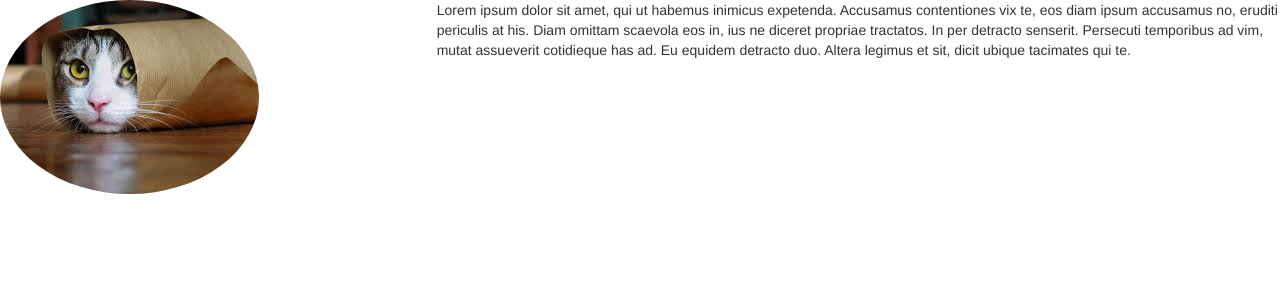
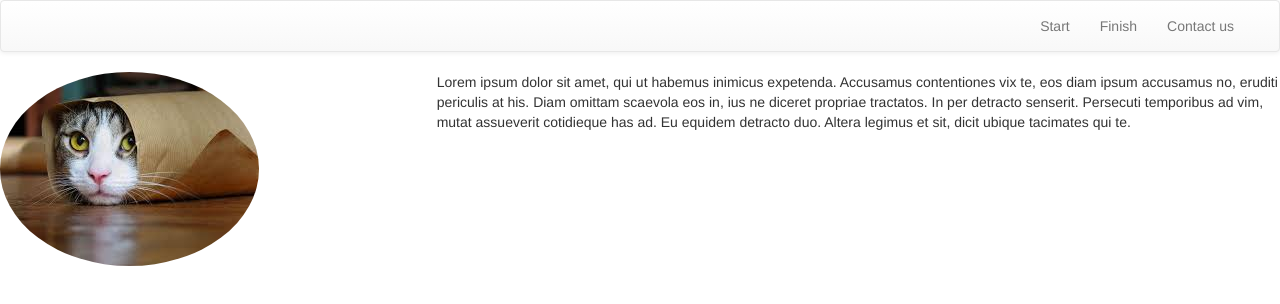
Before and after one commit to OleksandrButyter/practice10, a plain HTML site: page index.html in a window 1280 px wide. Drawn offline with nearby package versions, Linux system fonts and the light colour scheme.

Commit message:
dfsdfsdf

```diff
--- a/index.html
+++ b/index.html
@@ -8,6 +8,24 @@
      </head>
     <body>
         <maim>
+
+            <nav class="navbar navbar-default">
+            <div class="container-fluid">
+                <button type="button" class="navbar-toggle" data-toggle="collapse" data-target="#responsive-menu">
+                    <span class="icon-bar"></span>
+                    <span class="icon-bar"></span>
+                    <span class="icon-bar"></span>
+                </button>
+                <nav class="collapse navbar-collapse" id="responsive-menu">
+                <ul class="nav navbar-nav pull-right">
+                     <li><a class="page-scroll" href="#start">Start</a></li>
+                     <li><a class="page-scroll" href="#finish">Finish</a></li>
+                     <li><a class="page-scroll" href="#contact">Contact us</a></li>
+               </ul>
+            </nav>
+            </div>
+        </nav>
+
             <div class="row">
                  <div  class="col-lg-4 col-md-2 col-sm-12 col-xs-12">
                       <img class="img-responsive img-circle" src="cat.jpg">
```
